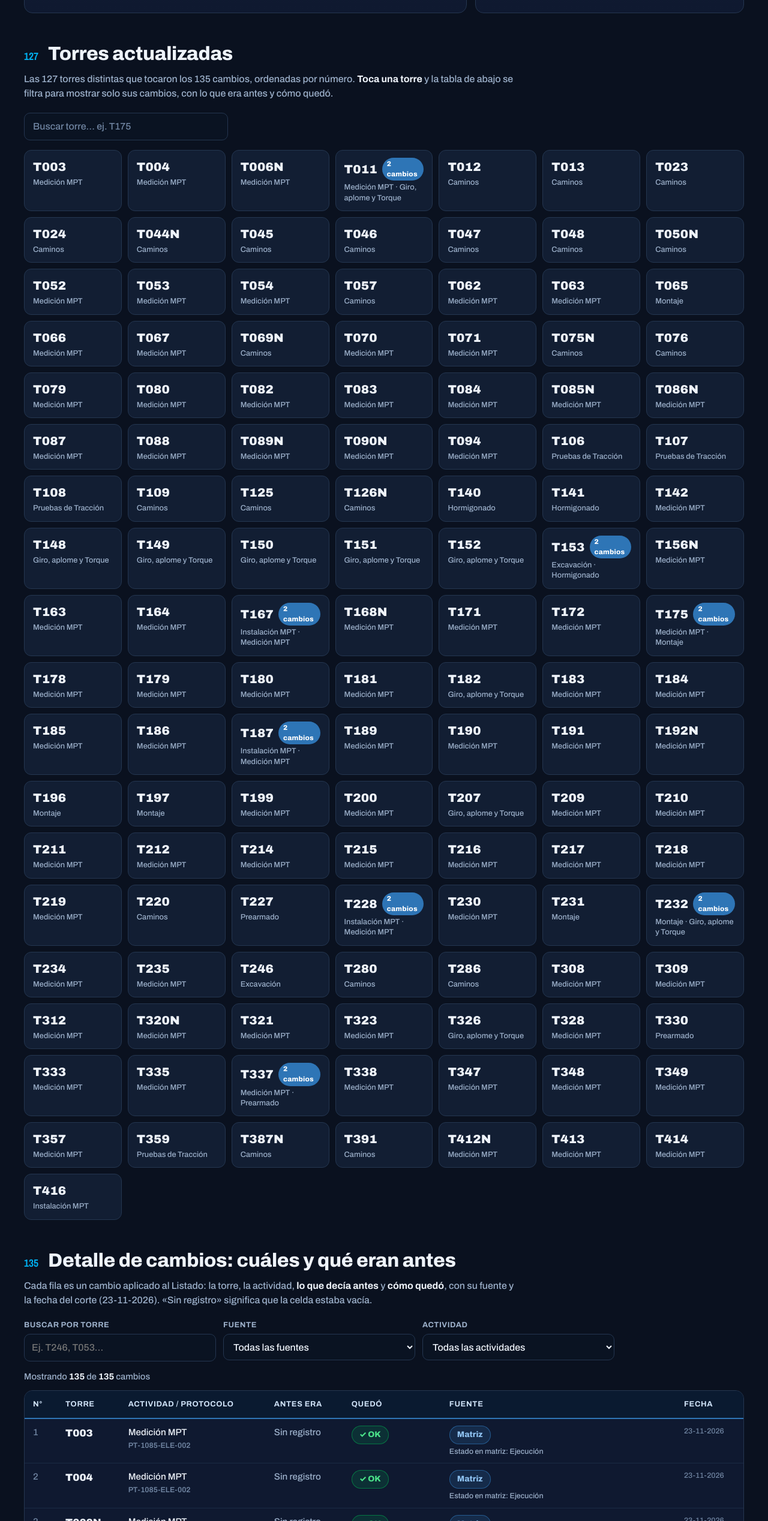
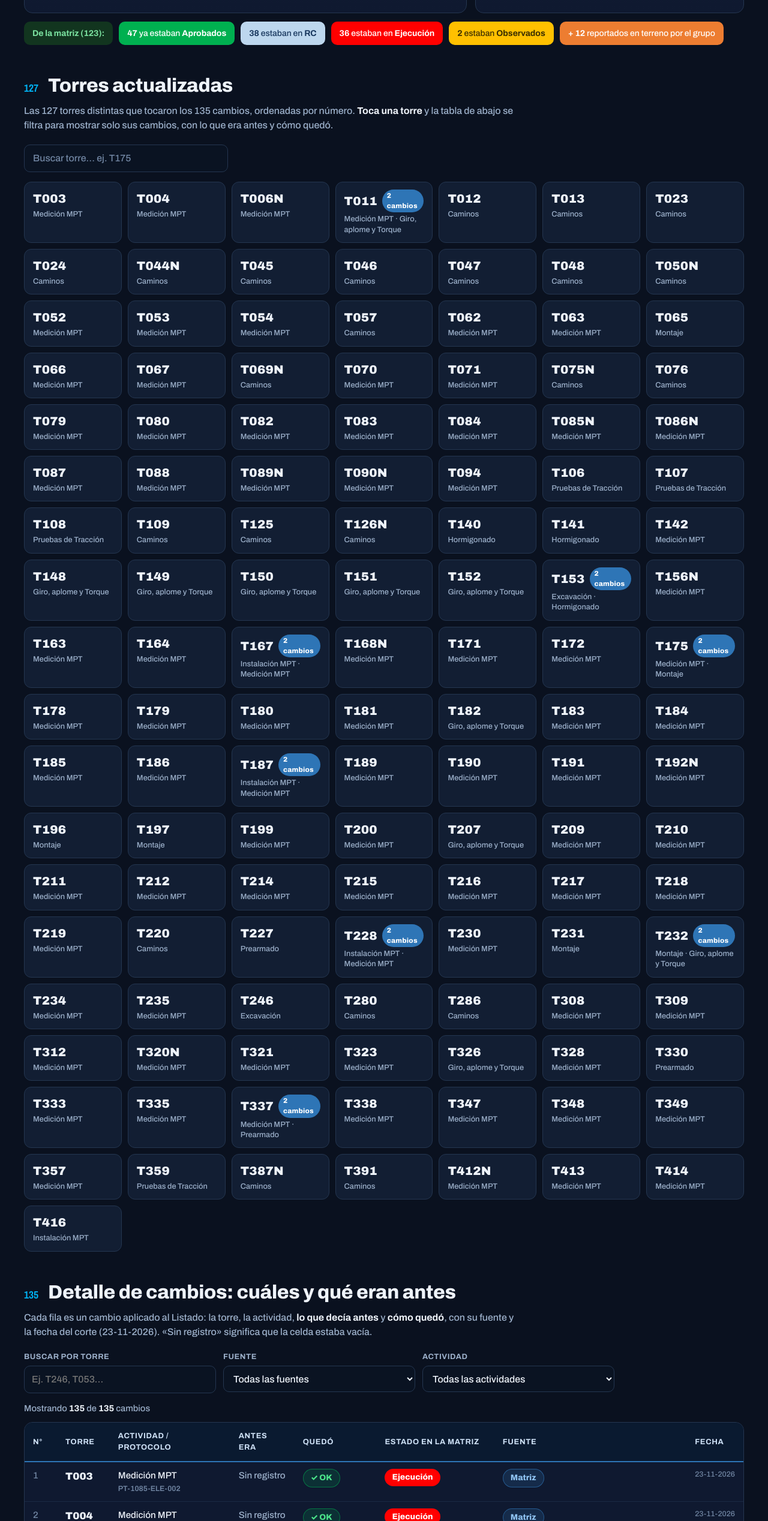
Before and after one commit to jhosua777/dashboard-lat-1085, a plain HTML site: page presentacion-cambios.html in a window 1280 px wide. Shown: the part 1219-3755 px from the top of the page at 60% size. Drawn offline with nearby package versions, Linux system fonts and the light colour scheme.

Commit message:
Cambios más específicos: columna Estado en la matriz (Aprobado/RC/Ejecución/Observado) con colores y desglose

```diff
--- a/presentacion-cambios.html
+++ b/presentacion-cambios.html
@@ -123,7 +123,14 @@
   .badge.ok{background:rgba(0,176,80,.16);color:#4be38a;border:1px solid rgba(0,176,80,.55)}
   .badge.part{background:rgba(242,193,78,.14);color:var(--amber);border:1px solid rgba(242,193,78,.5)}
   .badge.matriz{background:rgba(46,117,182,.2);color:#8fc3f2;border:1px solid rgba(46,117,182,.65)}
-  .badge.grupo{background:rgba(237,125,49,.16);color:#ffb27a;border:1px solid rgba(237,125,49,.6)}
+  .badge.estA{background:#00B050;color:#fff}
+.badge.estR{background:#BDD7EE;color:#17365D}
+.badge.estE{background:#FF0000;color:#fff}
+.badge.estO{background:#FFC000;color:#3B2F00}
+.badge.estG{background:#ED7D31;color:#fff}
+.banda-estados{display:flex;gap:10px;flex-wrap:wrap;margin:14px 0 4px}
+.banda-estados .be{border-radius:10px;padding:9px 14px;font-size:14px}
+.badge.grupo{background:rgba(237,125,49,.16);color:#ffb27a;border:1px solid rgba(237,125,49,.6)}
   .src-detail{display:block;color:var(--muted);font-size:.78rem;margin-top:4px;line-height:1.35;max-width:300px}
   .fecha{color:var(--muted2);font-size:.78rem;white-space:nowrap}
   .no-results{padding:28px;text-align:center;color:var(--muted);display:none}
@@ -257,7 +264,16 @@
   </section>
 
   <!-- Torres actualizadas -->
-  <section id="torres" aria-labelledby="h-torres">
+
+<div class="banda-estados">
+  <div class="be" style="background:#12351F;color:#7BE2A0"><b>De la matriz (123):</b></div>
+  <div class="be" style="background:#00B050;color:#fff"><b>47</b> ya estaban <b>Aprobados</b></div>
+  <div class="be" style="background:#BDD7EE;color:#17365D"><b>38</b> estaban en <b>RC</b></div>
+  <div class="be" style="background:#FF0000;color:#fff"><b>36</b> estaban en <b>Ejecución</b></div>
+  <div class="be" style="background:#FFC000;color:#3B2F00"><b>2</b> estaban <b>Observados</b></div>
+  <div class="be" style="background:#ED7D31;color:#fff"><b>+ 12</b> reportados en terreno por el grupo</div>
+</div>
+<section id="torres" aria-labelledby="h-torres">
     <div class="sec-head"><span class="n">127</span><h2 id="h-torres">Torres actualizadas</h2></div>
     <p class="sec-sub">Las 127 torres distintas que tocaron los 135 cambios, ordenadas por número. <b style="color:var(--text)">Toca una torre</b> y la tabla de abajo se filtra para mostrar solo sus cambios, con lo que era antes y cómo quedó.</p>
     <div class="tower-tools">
@@ -302,7 +318,7 @@
       <table>
         <thead><tr>
           <th scope="col">N°</th><th scope="col">Torre</th><th scope="col">Actividad / Protocolo</th>
-          <th scope="col">Antes era</th><th scope="col">Quedó</th><th scope="col">Fuente</th><th scope="col">Fecha</th>
+          <th scope="col">Antes era</th><th scope="col">Quedó</th><th>Estado en la matriz</th><th scope="col">Fuente</th><th scope="col">Fecha</th>
         </tr></thead>
         <tbody id="tbody"></tbody>
       </table>
@@ -451,13 +467,17 @@ function renderTable(){
       : '<span class="badge matriz">Matriz</span>';
     var detalle = d.fuente === "Grupo"
       ? esc(d.origen.replace(/^Grupo 23-11:\s*/, "Reporte 23-11 · "))
-      : "Estado en matriz: " + esc(d.origen);
+      : "";
+    var estBadge = d.fuente === "Grupo"
+      ? '<span class="badge estG">Reportado en terreno</span>'
+      : '<span class="badge ' + ({Aprobado:"estA", RC:"estR", "Ejecución":"estE", Observado:"estO"}[d.origen] || "estR") + '">' + esc(d.origen) + '</span>';
     html += '<tr>' +
       '<td class="num" data-label="N°">'+d.n+'</td>' +
       '<td class="torre" data-label="Torre">'+esc(d.torre)+'</td>' +
       '<td data-label="Actividad">'+esc(d.actividadTxt)+'<span class="proto">'+esc(d.protocolo)+'</span></td>' +
       '<td class="antes" data-label="Antes era">'+esc(fmtVal(d.antes))+'</td>' +
       '<td data-label="Quedó">'+despues+'</td>' +
+      '<td data-label="Estado en la matriz">'+estBadge+'</td>' +
       '<td data-label="Fuente">'+fuenteBadge+'<span class="src-detail">'+detalle+'</span></td>' +
       '<td class="fecha" data-label="Fecha">23-11-2026</td>' +
       '</tr>';
```
